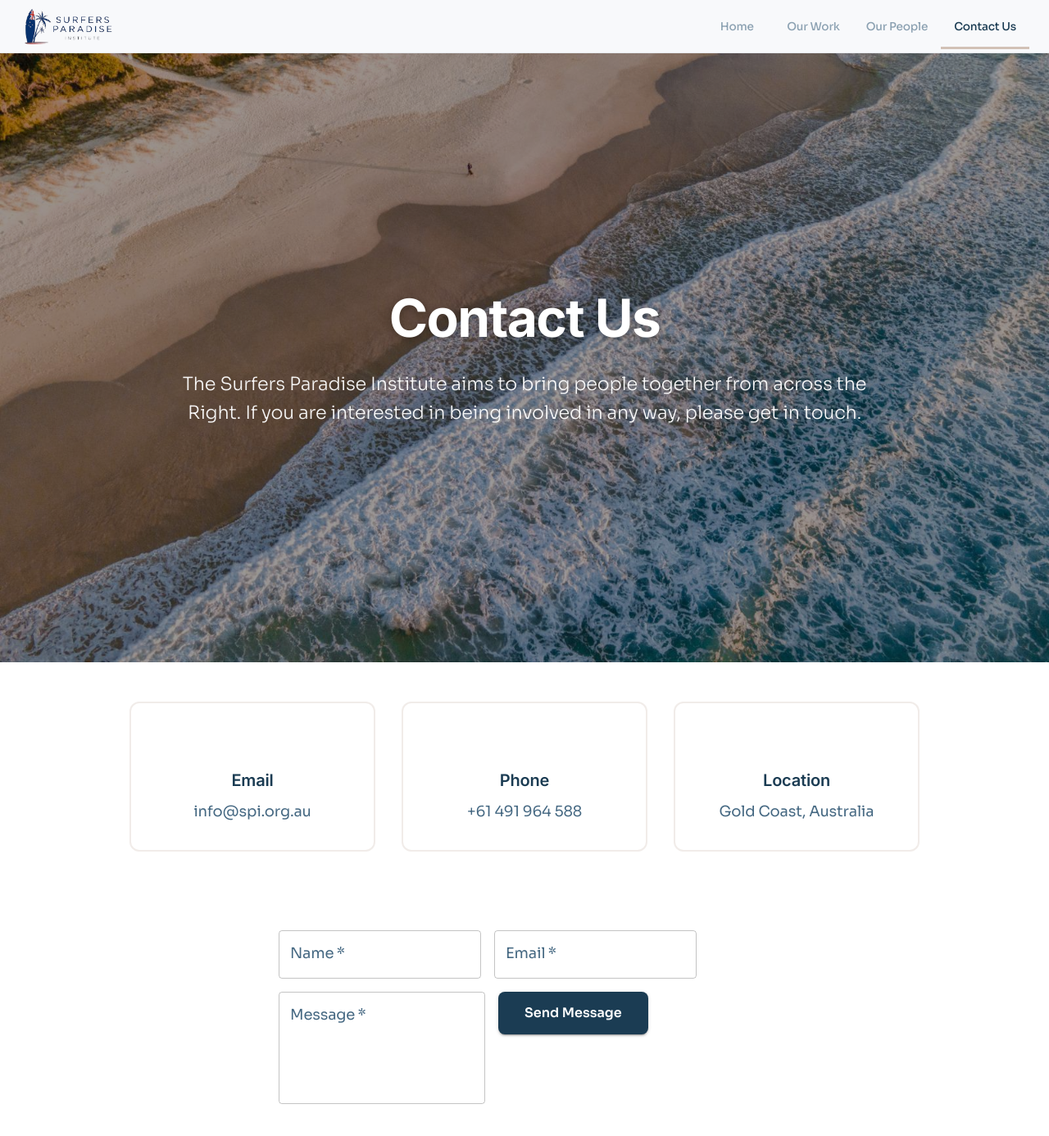
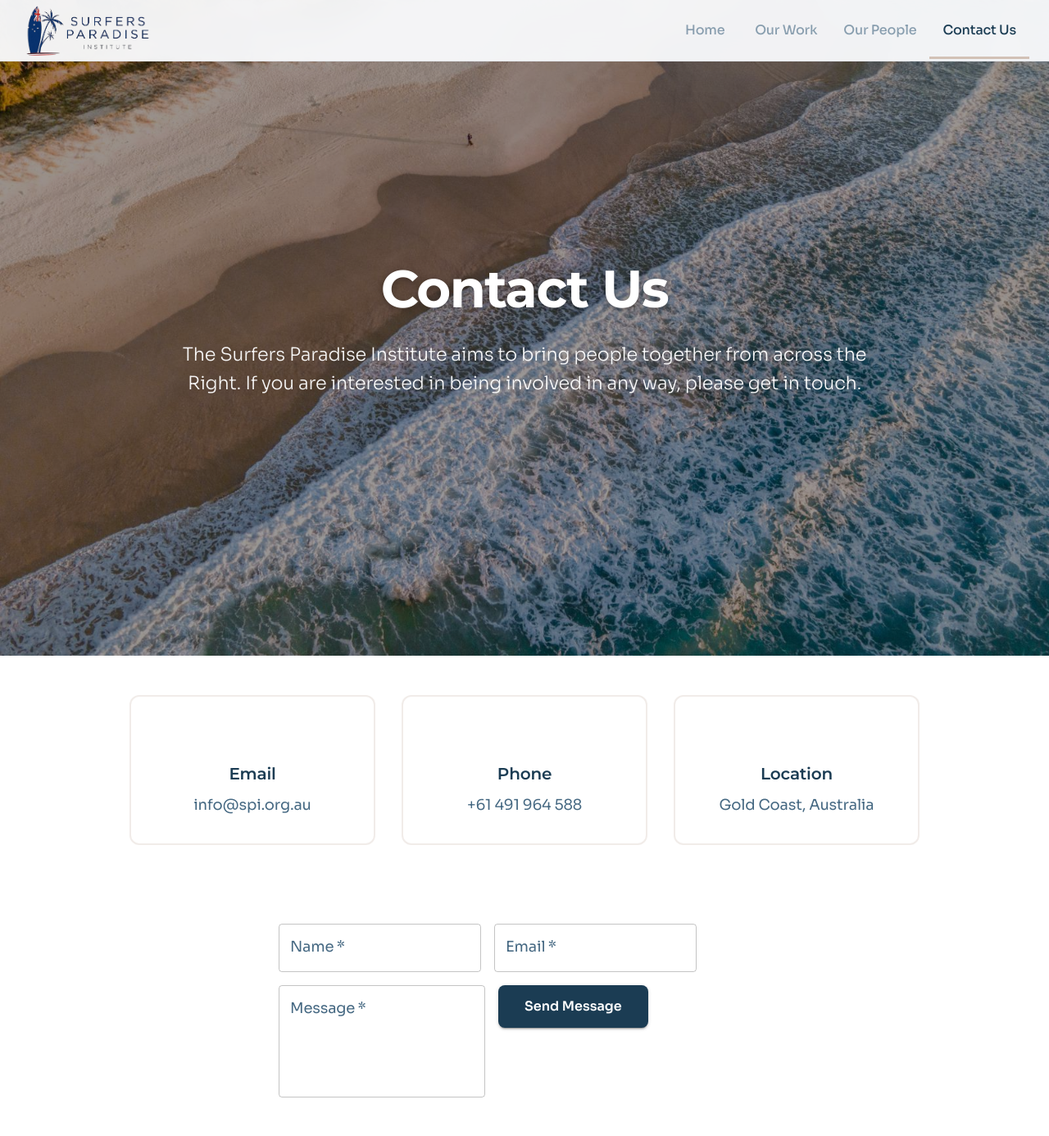
Before and after one commit to hrmainland/spinstitute, a React (Vite) app: page /spinstitute/contact-us in a window 1280 px wide. Shown: the top 1386 px of the page at 82% size. Built offline with nearby package versions, Linux system fonts and the light colour scheme; some icons are missing.

Commit message:
app bar sized larger, monsterrat font commented out logo

```diff
--- a/index.html
+++ b/index.html
@@ -15,7 +15,7 @@
     <link rel="preconnect" href="https://fonts.gstatic.com" crossorigin />
     <link
       rel="stylesheet"
-      href="https://fonts.googleapis.com/css2?family=Sora:wght@300;400;500;600;700;800&family=Inter:wght@300;400;500;600;700;800&display=swap"
+      href="https://fonts.googleapis.com/css2?family=Sora:wght@300;400;500;600;700;800&family=Montserrat:wght@300;400;500;600;700;800&display=swap"
     />
   </head>
   <body>
--- a/src/App.jsx
+++ b/src/App.jsx
@@ -65,13 +65,13 @@ function AppContent() {
               willChange: 'opacity',
             }}
           >
-            <Toolbar sx={{ py: 0.25, display: 'flex', alignItems: 'center', minHeight: 56 }}>
+            <Toolbar sx={{ py: 0.25, display: 'flex', alignItems: 'center', minHeight: 70 }}>
               <Box sx={{ flexGrow: 1, display: 'flex', alignItems: 'center', gap: 2 }}>
                 <img
                   src={title}
                   alt="Surfers Paradise Institute"
                   style={{
-                    height: '50px',
+                    height: '70px',
                     width: 'auto',
                     objectFit: 'contain',
                   }}
@@ -149,9 +149,9 @@ function AppContent() {
                   display: { xs: 'none', md: 'flex' },
                   ml: 'auto',
                   '& .MuiTab-root': {
-                    fontSize: '0.85rem',
+                    fontSize: '1rem',
                     fontWeight: 500,
-                    minHeight: 56,
+                    minHeight: 70,
                     minWidth: 90,
                     textTransform: 'none',
                     color: '#456882',
@@ -178,8 +178,6 @@ function AppContent() {
             </Toolbar>
           </AppBar>
 
-          <Toolbar sx={{ py: 0.25, display: 'flex', alignItems: 'center', minHeight: 70 }} />
-
           <Box sx={{ flex: 1 }}>
             <Routes>
               <Route path="/" element={<Home />} />
--- a/src/components/Hero.jsx
+++ b/src/components/Hero.jsx
@@ -1,48 +1,55 @@
-import React from 'react';
-import { Box, Container, Typography, Button } from '@mui/material';
-import { Link } from 'react-router-dom';
-import Logo from '../assets/Updated no background logo.png';
-
-// Import Montserrat from Google Fonts in your index.html or main CSS file:
-// <link href="https://fonts.googleapis.com/css2?family=Montserrat:wght@300;400;700&display=swap" rel="stylesheet">
+import React from "react";
+import { Box, Typography } from "@mui/material";
+import Logo from "../assets/Updated no background logo.png";
 
 export default function Hero() {
   return (
     <Box
       sx={{
-        position: 'relative',
-        width: '100%',
-        height: 'calc(100vh - 56px)',
-        display: 'flex',
-        alignItems: 'center',
-        overflow: 'hidden',
-        background: 'linear-gradient(135deg, #1B3C53 0%, #234C6A 50%, #456882 100%)',
-        fontFamily: "'Montserrat', sans-serif", // 👈 Applied here
+        position: "relative",
+        width: "100%",
+        height: "100vh",
+        overflow: "hidden",
+        backgroundImage:
+          'url("https://www.signatureluxurytravel.com.au/wp-content/uploads/2023/03/DGC_Aerial20_00040_edit.jpg")',
+        backgroundSize: "cover",
+        backgroundPosition: "center",
+        backgroundRepeat: "no-repeat",
       }}
     >
-      {/* Background Image with Overlay */}
+      {/* Dark overlay for readability */}
       <Box
         sx={{
-          position: 'absolute',
-          top: 0,
-          left: 0,
-          right: 0,
-          bottom: 0,
-          backgroundImage:
-            'url("https://www.signatureluxurytravel.com.au/wp-content/uploads/2023/03/DGC_Aerial20_00040_edit.jpg")',
-          backgroundSize: 'cover',
-          backgroundPosition: 'center',
-          opacity: 0.4,
+          position: "absolute",
+          inset: 0,
+          background:
+            "linear-gradient(135deg, rgba(27, 60, 83, 0.6) 0%, rgba(35, 76, 106, 0.6) 50%, rgba(69, 104, 130, 0.6) 100%)",
         }}
       />
 
-      <Container maxWidth="lg" sx={{ position: 'relative', zIndex: 1 }}>
-        <Box sx={{ textAlign: 'center', py: { xs: 0, md: 2 } }}>
-          {/* Logo with Thick White Outline */}
+
+
+      {/* Centered Text */}
       <Box
         sx={{
+          position: "relative",
+          zIndex: 1,
+          width: "100%",
+          height: "100%",
+          display: "flex",
+          flexDirection: "column",
+          alignItems: "center",
+          justifyContent: "center",
+          textAlign: "center",
+          px: 2,
+        }}
+      >
+
+        {/* Logo with Thick White Outline */}
+        {/* <Box
+          sx={{
             mb: 3,
-              display: 'inline-block',
+            display: "inline-block",
             filter: `
          drop-shadow(0 0 4px white)
          drop-shadow(0 0 4px white)
@@ -52,20 +59,19 @@ export default function Hero() {
           <img
             src={Logo}
             alt="Institute Logo"
-              style={{ height: '200px', display: 'block', margin: '0 auto' }}
+            style={{ height: "200px", display: "block", margin: "0 auto" }}
           />
-          </Box>
+        </Box> */}
 
-          {/* Hero Text */}
+
         <Typography
           variant="h1"
           sx={{
-              color: 'white',
+            color: "white",
+            fontSize: { xs: "2.5rem", sm: "3rem", md: "4rem" },
+            fontWeight: 700,
             mb: 3,
-              fontSize: { xs: '2.5rem', sm: '3rem', md: '3.5rem' },
-              textShadow: '0 2px 8px rgba(0,0,0,0.2)',
-              fontWeight: 700,
-              fontFamily: "'Montserrat', sans-serif", // 👈 Ensures Typography uses Montserrat
+            textShadow: "0 2px 8px rgba(0,0,0,0.3)",
           }}
         >
           The Surfers Paradise Institute
@@ -74,20 +80,17 @@ export default function Hero() {
         <Typography
           variant="body1"
           sx={{
-              color: 'rgba(255,255,255,0.95)',
-              mb: 6,
+            color: "rgba(255,255,255,0.95)",
             fontWeight: 300,
-              maxWidth: '700px',
-              mx: 'auto',
+            maxWidth: "900px",
             lineHeight: 1.6,
-              fontSize: { xs: '1.1rem', md: '1.3rem' },
-              fontFamily: "'Montserrat', sans-serif",
+            fontSize: { xs: "1.2rem", md: "1.4rem" },
           }}
         >
-            Rejuvenating the Australian Right through policy, strategy and training.
+          Rejuvenating the Australian Right through policy, strategy and
+          training.
         </Typography>
       </Box>
-      </Container>
     </Box>
   );
 }
--- a/src/pages/ContactUs.jsx
+++ b/src/pages/ContactUs.jsx
@@ -39,7 +39,7 @@ export default function ContactUs() {
         sx={{
           position: "relative",
           width: "100%",
-          height: 'calc(100vh - 56px)',
+          height: '100vh',
           overflow: "hidden",
           backgroundImage: `url(${BannerImage})`,
           backgroundSize: "cover",
--- a/src/pages/OurPeople.jsx
+++ b/src/pages/OurPeople.jsx
@@ -23,7 +23,7 @@ export default function OurPeople() {
           position: 'relative',
           width: '100vw',
           minWidth: '100%',
-          height: 'calc(100vh - 56px)',
+          height: '100vh',
           overflow: 'hidden',
           backgroundImage: `url(${BannerImage})`,
           backgroundSize: 'cover',
--- a/src/pages/OurWork.jsx
+++ b/src/pages/OurWork.jsx
@@ -34,7 +34,7 @@ export default function OurWork() {
         sx={{
           position: 'relative',
           width: '100%',
-          height: 'calc(100vh - 56px)',
+          height: '100vh',
           overflow: 'hidden',
           backgroundImage: `url(${BannerImage})`,
           backgroundSize: 'cover',
--- a/src/theme.js
+++ b/src/theme.js
@@ -1,4 +1,8 @@
 import { createTheme } from '@mui/material/styles';
+
+// Font families
+const headingFont = '"Montserrat", -apple-system, BlinkMacSystemFont, "Segoe UI", "Helvetica", "Arial", sans-serif';
+const bodyFont = '"Sora", -apple-system, BlinkMacSystemFont, "Segoe UI", "Helvetica", "Arial", sans-serif';
 
 const theme = createTheme({
   palette: {
@@ -31,37 +35,37 @@ const theme = createTheme({
     colorSchemeSelector: 'data-color-scheme',
   },
   typography: {
-    fontFamily: '"Sora", -apple-system, BlinkMacSystemFont, "Segoe UI", "Helvetica", "Arial", sans-serif',
+    fontFamily: bodyFont,
     h1: {
-      fontFamily: '"Inter", -apple-system, BlinkMacSystemFont, "Segoe UI", "Helvetica", "Arial", sans-serif',
+      fontFamily: headingFont,
       fontSize: '3.5rem',
       fontWeight: 700,
       lineHeight: 1.2,
       letterSpacing: '-0.025em',
     },
     h2: {
-      fontFamily: '"Inter", -apple-system, BlinkMacSystemFont, "Segoe UI", "Helvetica", "Arial", sans-serif',
+      fontFamily: headingFont,
       fontSize: '2.75rem',
       fontWeight: 700,
       lineHeight: 1.3,
       letterSpacing: '-0.02em',
     },
     h3: {
-      fontFamily: '"Inter", -apple-system, BlinkMacSystemFont, "Segoe UI", "Helvetica", "Arial", sans-serif',
+      fontFamily: headingFont,
       fontSize: '2rem',
       fontWeight: 600,
       lineHeight: 1.4,
       letterSpacing: '-0.015em',
     },
     h4: {
-      fontFamily: '"Inter", -apple-system, BlinkMacSystemFont, "Segoe UI", "Helvetica", "Arial", sans-serif',
+      fontFamily: headingFont,
       fontSize: '1.5rem',
       fontWeight: 600,
       lineHeight: 1.4,
       letterSpacing: '-0.01em',
     },
     h5: {
-      fontFamily: '"Inter", -apple-system, BlinkMacSystemFont, "Segoe UI", "Helvetica", "Arial", sans-serif',
+      fontFamily: headingFont,
       fontSize: '1.25rem',
       fontWeight: 600,
       lineHeight: 1.5,
```
Lines whose indentation alone changed are shown as unchanged.
